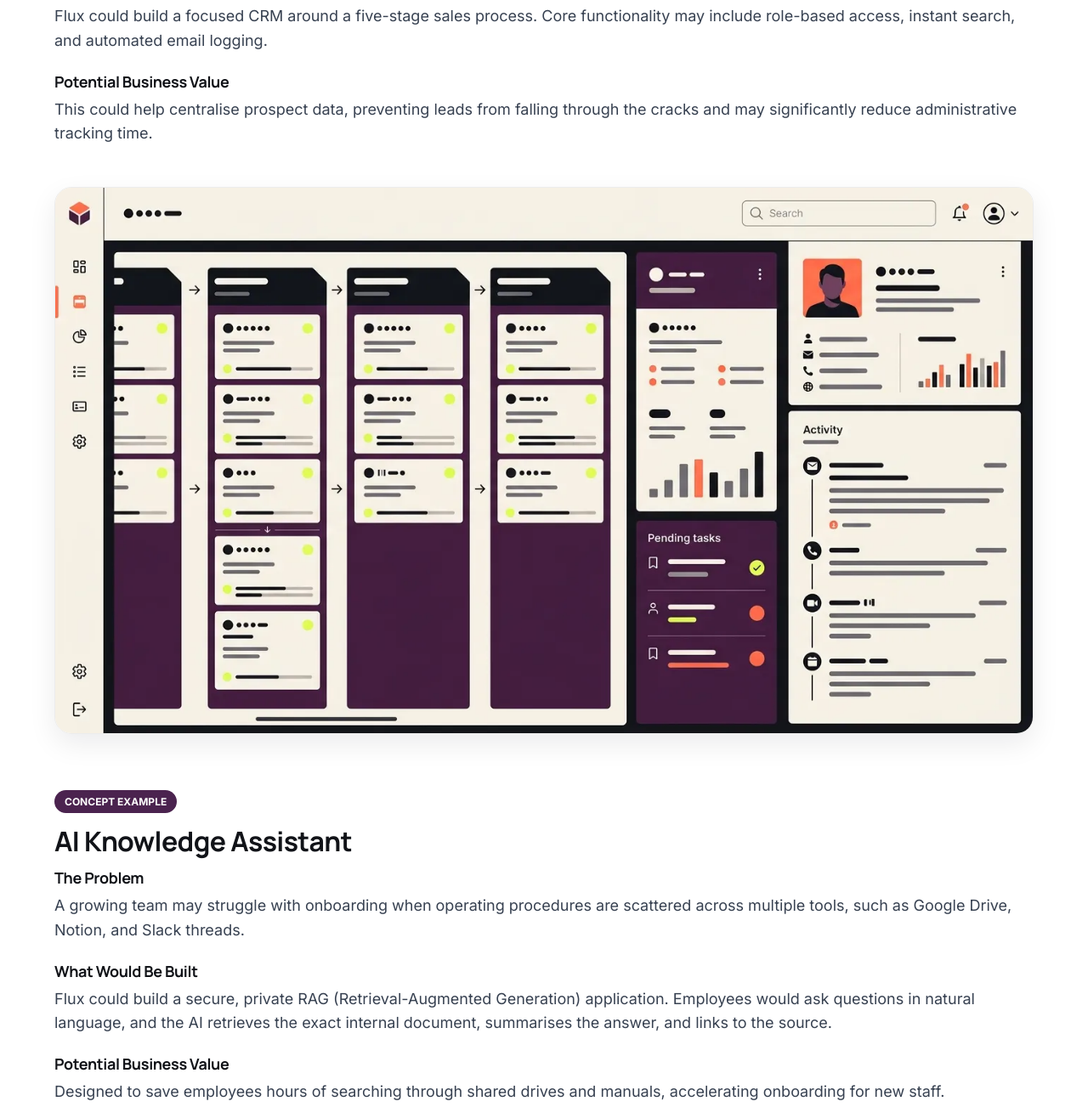
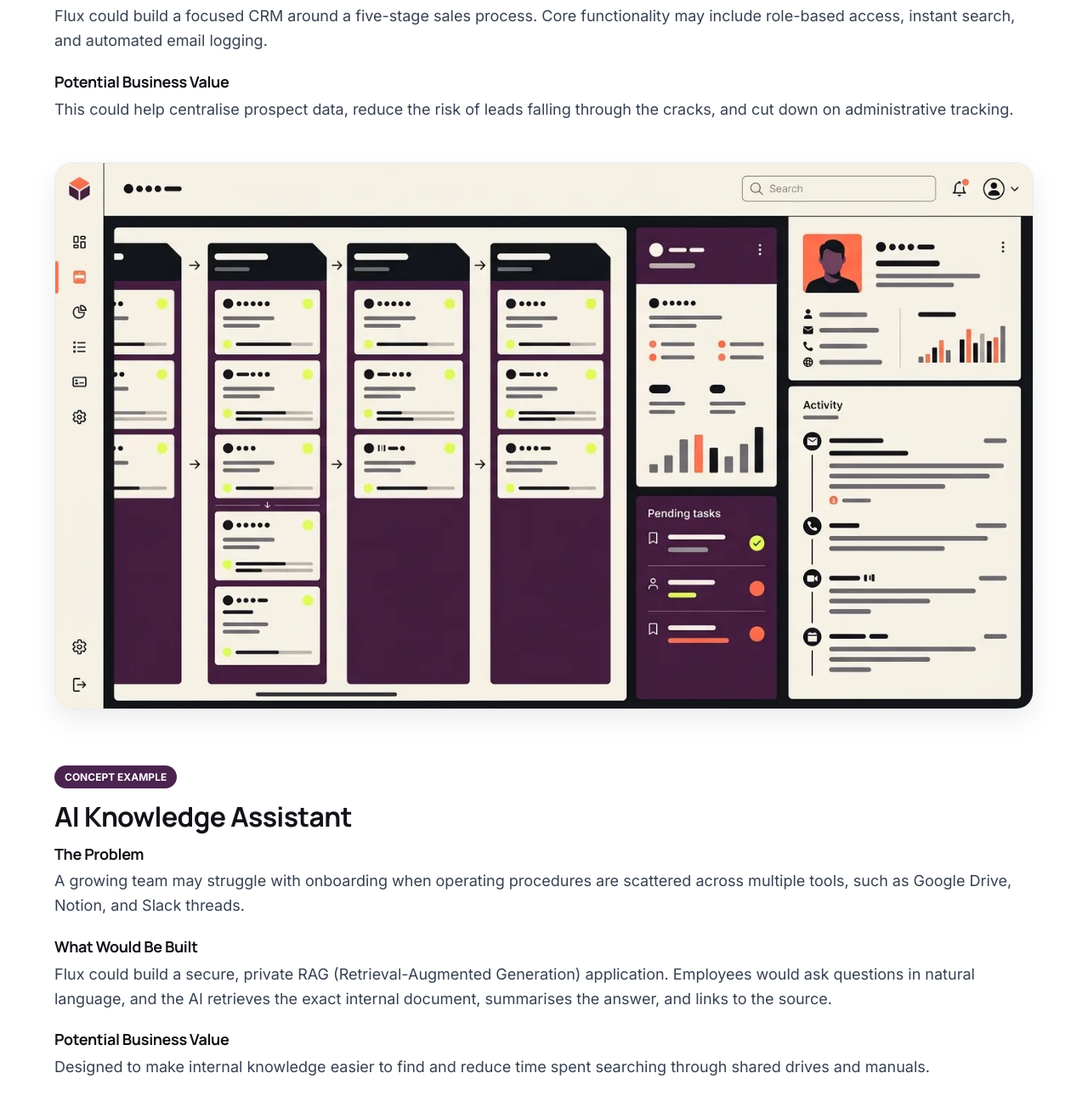
Before and after one commit to eltechldn-adm/flux-web-studio, a website: page src/work.html in a window 1280 px wide. Shown: the part 590-1893 px from the top of the page at 85% size. Drawn offline with Linux system fonts and the light colour scheme.

Commit message:
fix: Phase 6G final 3 visual replacements and copy cleanup

```diff
--- a/src/work.html
+++ b/src/work.html
@@ -65,7 +65,7 @@
                             <h3 style="font-size: 1.125rem; margin-bottom: 0.5rem; color: var(--color-obsidian);">What Would Be Built</h3>
                             <p style="color: var(--color-text-muted); margin-bottom: 1.5rem;">Flux could build a focused CRM around a five-stage sales process. Core functionality may include role-based access, instant search, and automated email logging.</p>
                             <h3 style="font-size: 1.125rem; margin-bottom: 0.5rem; color: var(--color-obsidian);">Potential Business Value</h3>
-                            <p style="color: var(--color-text-muted);">This could help centralise prospect data, preventing leads from falling through the cracks and may significantly reduce administrative tracking time.</p>
+                            <p style="color: var(--color-text-muted);">This could help centralise prospect data, reduce the risk of leads falling through the cracks, and cut down on administrative tracking.</p>
                         </div>
                         <div style="border-radius: var(--radius-lg); overflow: hidden; box-shadow: var(--shadow-lg); border: 1px solid var(--border-subtle);">
                             <img src="./assets/visuals/work-crm-concept.webp" alt="Custom Operations CRM interface concept" style="width: 100%; height: 100%; object-fit: cover; display: block;" loading="lazy" />
@@ -82,7 +82,7 @@
                             <h3 style="font-size: 1.125rem; margin-bottom: 0.5rem; color: var(--color-obsidian);">What Would Be Built</h3>
                             <p style="color: var(--color-text-muted); margin-bottom: 1.5rem;">Flux could build a secure, private RAG (Retrieval-Augmented Generation) application. Employees would ask questions in natural language, and the AI retrieves the exact internal document, summarises the answer, and links to the source.</p>
                             <h3 style="font-size: 1.125rem; margin-bottom: 0.5rem; color: var(--color-obsidian);">Potential Business Value</h3>
-                            <p style="color: var(--color-text-muted);">Designed to save employees hours of searching through shared drives and manuals, accelerating onboarding for new staff.</p>
+                            <p style="color: var(--color-text-muted);">Designed to make internal knowledge easier to find and reduce time spent searching through shared drives and manuals.</p>
                         </div>
                         <div style="border-radius: var(--radius-lg); overflow: hidden; box-shadow: var(--shadow-lg); border: 1px solid var(--border-subtle);">
                             <img src="./assets/visuals/work-ai-knowledge-concept.webp" alt="AI Knowledge Assistant interface concept" style="width: 100%; height: 100%; object-fit: cover; display: block;" loading="lazy" />
```
Also changed, not shown: src/index.html (+1 -1 lines), src/assets/visuals/ai-application.webp, src/assets/visuals/automation-system.webp, src/assets/visuals/saas-product.webp.
